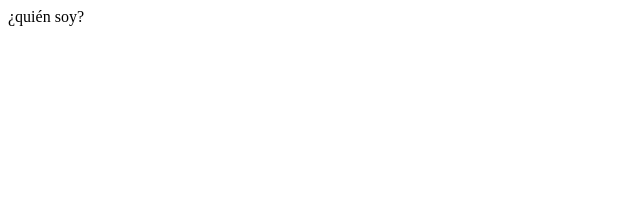
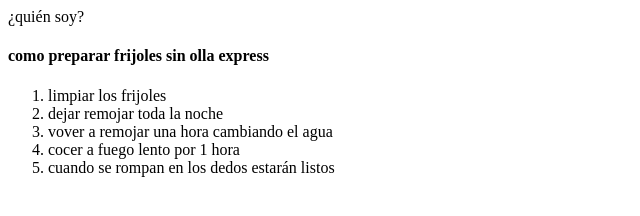
Before and after one commit to danieltroyo/webdev2020, a plain HTML site: page profile.html in a window 1280 px wide. Shown: the whole page, without its empty margins (0-640 px from the left). Drawn offline with Linux system fonts and the light colour scheme.

Commit message:
frijoles lista ordenada

```diff
--- a/profile.html
+++ b/profile.html
@@ -1,3 +1,12 @@
+
 <head>¿quién soy?</head>
+<h4>como preparar frijoles sin olla express</h4>
+<ol>
+    <li>limpiar los frijoles</il>
+    <li>dejar remojar toda la noche</li>
+    <li>vover a remojar una hora cambiando el agua</li>
+    <li>cocer a fuego lento por 1 hora</li>
+    <li>cuando se rompan en los dedos estarán listos</li>
+</ol>
 <title>perfil</title>
 <a href="index.html"></a>
```
